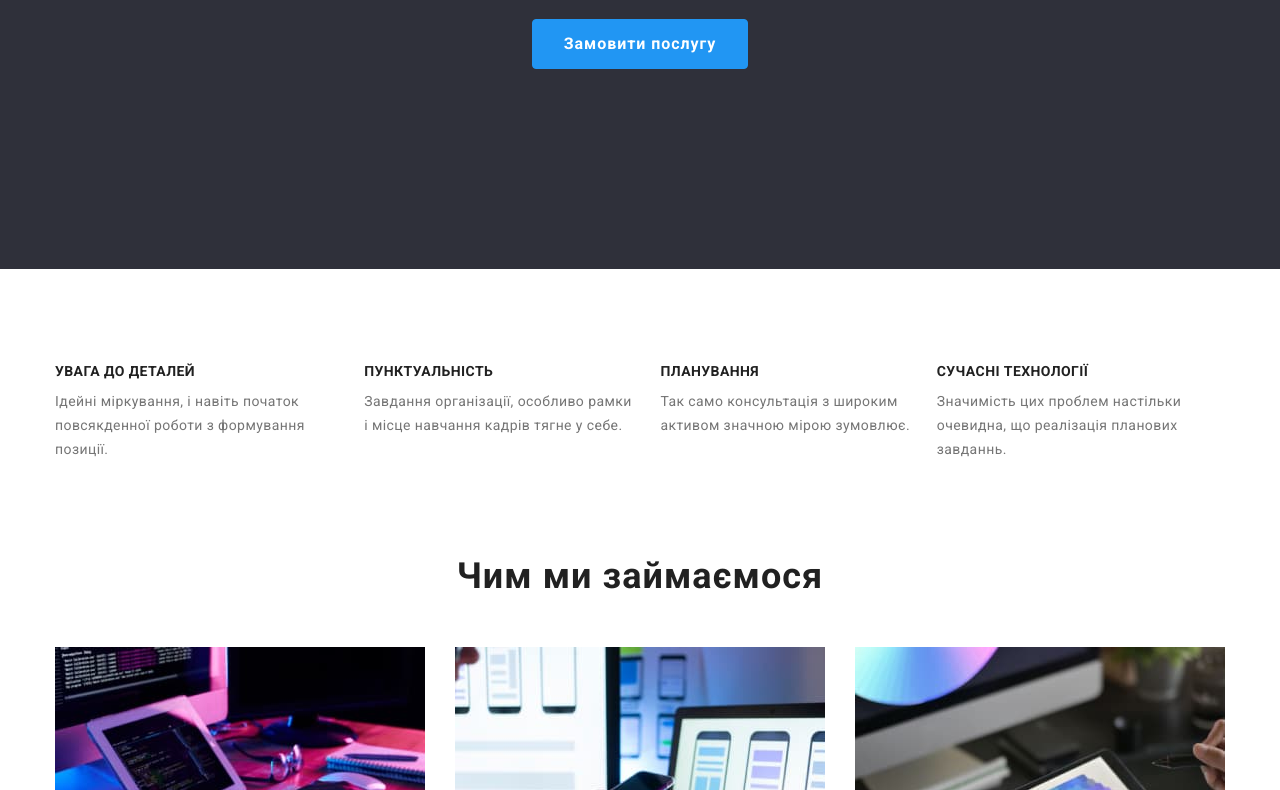
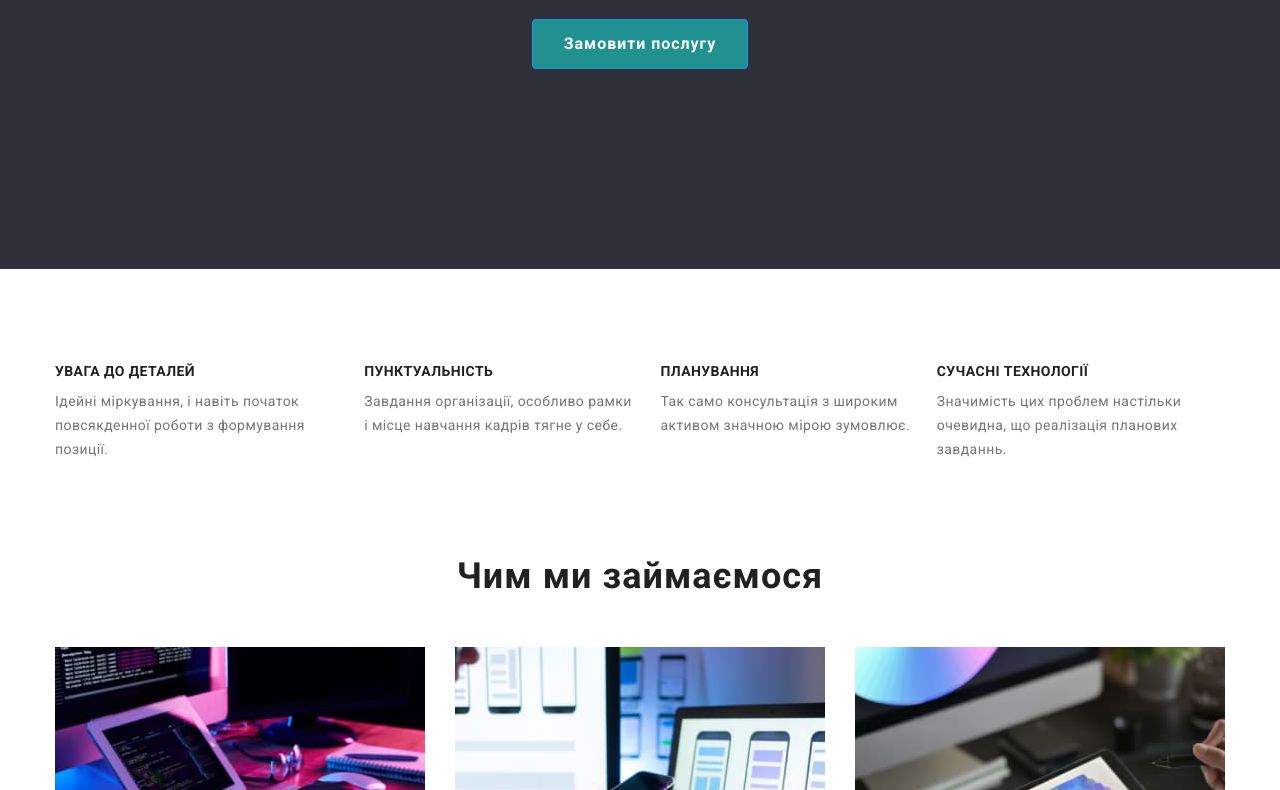
Before and after one commit to Natalia0310/goit-markup-hw-03, a plain HTML site: page index.html in a window 1280 px wide. Shown: the part 412-1202 px from the top of the page. Drawn offline with nearby package versions, Linux system fonts and the light colour scheme.

Commit message:
update styles

```diff
--- a/css/styles.css
+++ b/css/styles.css
@@ -1,7 +1,7 @@
 :root {
   --primary-text-color: #757575;
   --title-text-color: #212121;
-  --accent-color: #2196f3;
+  --accent-color: #219090;
   --primary-white-color: #f5f5f5;
   --secondary-white-color: #f5f4fa;
   --dark-color: #2f303a;
@@ -31,7 +31,7 @@ ul {
 }
 .header-mail {
   fill: currentColor;
-   }
+}
 .header-address {
   display: flex;
   gap: 50px;
@@ -75,7 +75,6 @@ ul {
   display: flex;
   align-items: center;
   text-decoration: none;
-
 }
 .header-contact-link:last-child {
   margin-right: 0px;
@@ -138,7 +137,10 @@ ul {
   padding-bottom: 200px;
   padding-top: 200px;
 }
-h1, h2, h3, p {
+h1,
+h2,
+h3,
+p {
   margin: 0;
 }
 .section {
@@ -175,7 +177,7 @@ h1, h2, h3, p {
 }
 .button-primary:hover,
 .button-primary:focus {
-  background: #188CE8;
+  background: #188ce8;
 }
 .section-title {
   font-weight: 700;
@@ -247,7 +249,6 @@ h1, h2, h3, p {
 }
 .list-team {
   list-style: none;
-
 }
 .feature-list {
   display: flex;
@@ -270,7 +271,6 @@ h1, h2, h3, p {
   font-weight: 400;
   font-size: 16px;
   text-align: center;
-
 }
 
 .footer-logo {
@@ -414,8 +414,6 @@ img {
   background: #2f303a;
   padding-top: 60px;
   padding-bottom: 60px;
-
-
 }
 .adress {
   font-style: normal;
@@ -433,7 +431,6 @@ img {
   overflow: hidden;
 }
 .logo-address {
-
   margin-right: 70px;
 }
 .footer-container {
```
